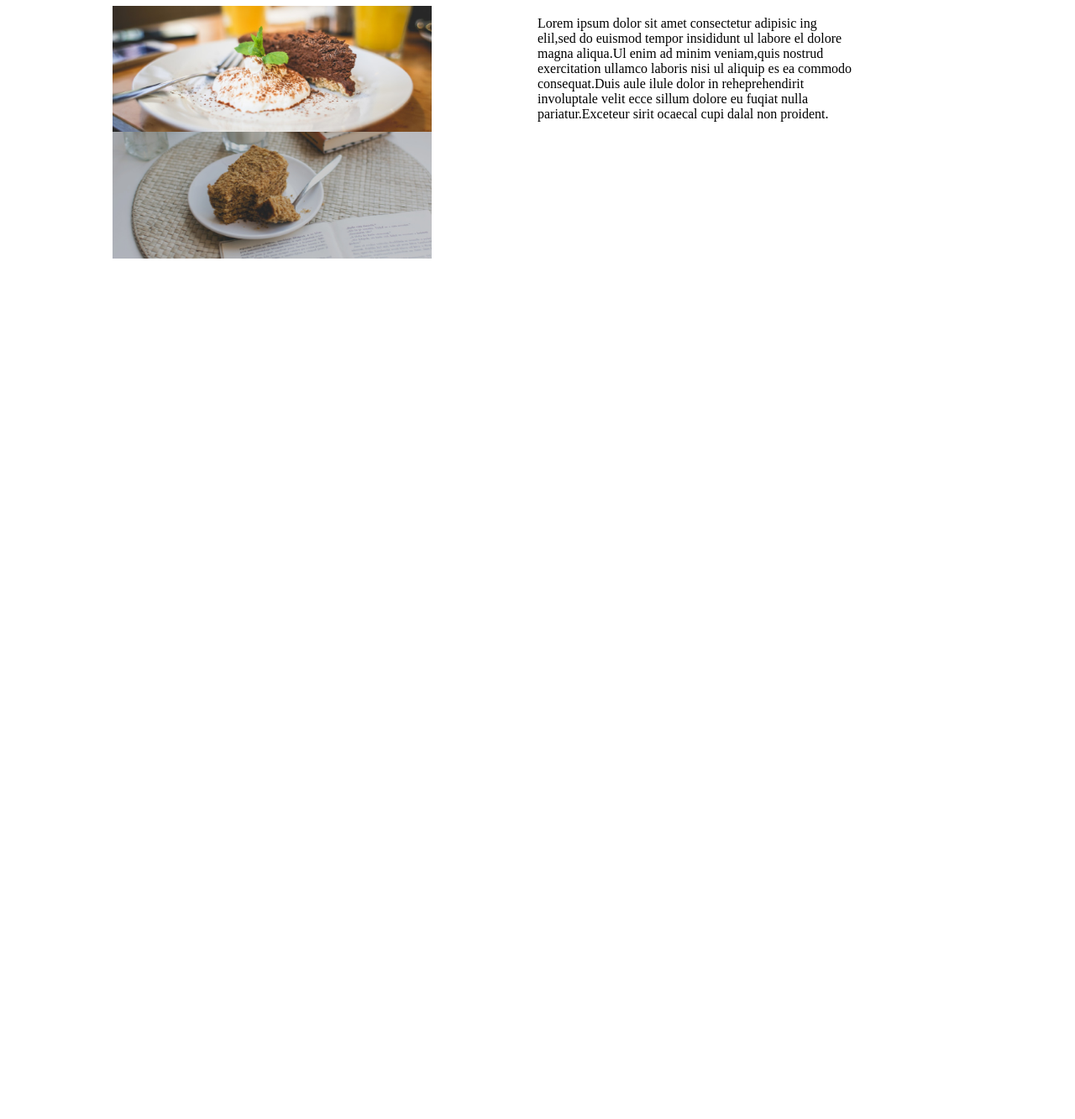
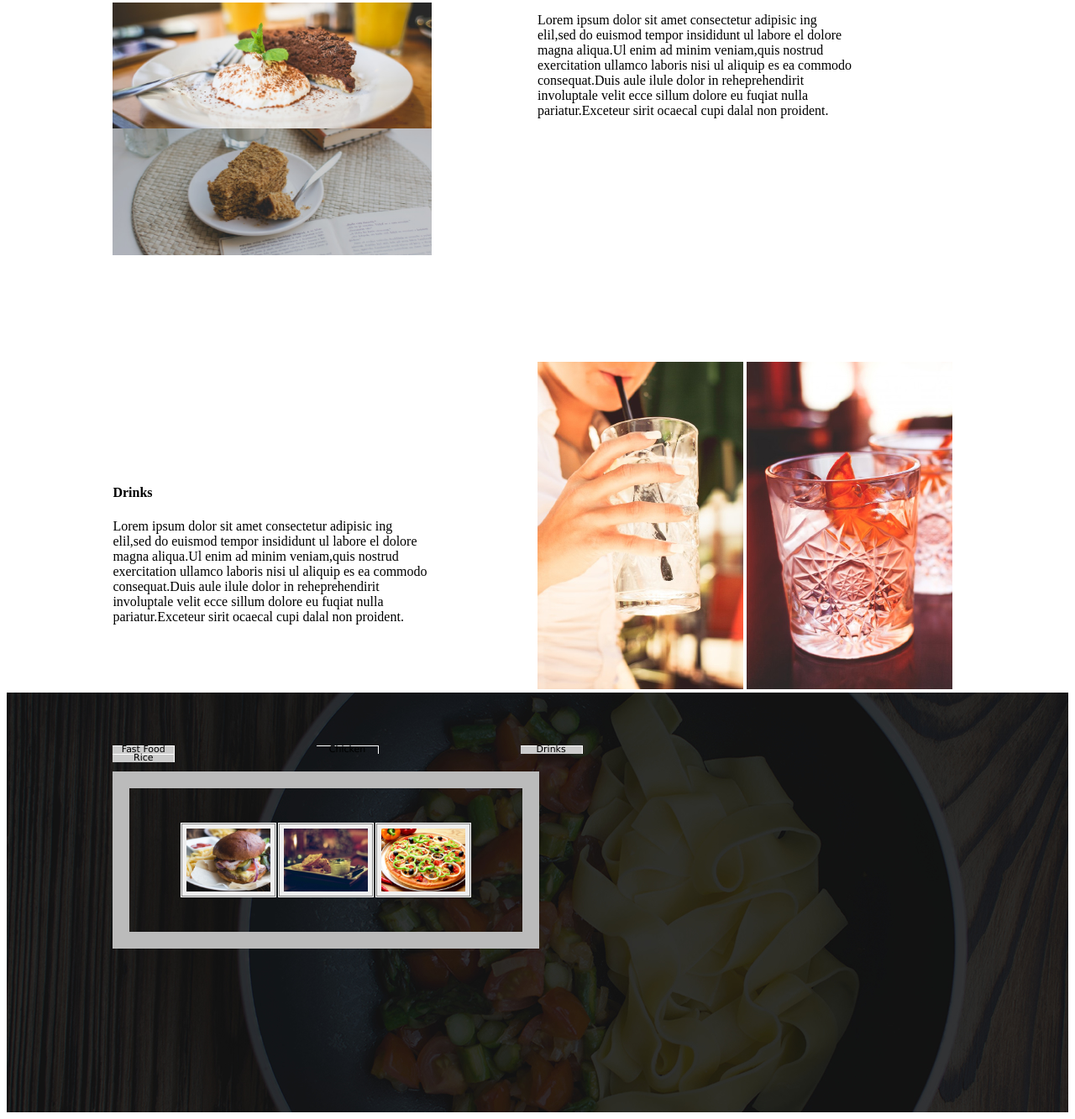
Before and after one commit to OndigoWendy/Anita-s_Kitchen.week2, a plain HTML site: page index.html in a window 1280 px wide. Shown: the part 920-2253 px from the top of the page at 84% size. Before the commit the page ends 1363 px from the top, so only its background shows below. Drawn offline with Linux system fonts and the light colour scheme.

Commit message:
Add a list of different foods with images under each type from the menu.This will display a multipage gallery with the restaurants menu under different sections.

```diff
--- a/index.html
+++ b/index.html
@@ -8,7 +8,7 @@
   <link rel="stylesheet" href="style.css">
 </head>
 <body>
-  <div>
+  <div class="lanlogo">
     <img src="backgrounds/landing.jpg" class="landing" alt="">
     <img src="assets/logoBig.png" class="logo" alt="">
     <div class="landing-sentence">
@@ -33,5 +33,69 @@
     <p>Lorem ipsum dolor sit amet consectetur adipisic ing elil,sed do euismod tempor insididunt ul labore el dolore magna aliqua.Ul enim ad minim veniam,quis nostrud exercitation ullamco laboris nisi ul aliquip es ea commodo consequat.Duis aule ilule dolor in reheprehendirit involuptale velit ecce sillum dolore eu fuqiat nulla pariatur.Exceteur sirit ocaecal cupi dalal non proident.</p>
   </div>
 </div>
+
+<div class="sec4">
+    <div id="dp">
+     <h4>Drinks</h4>
+      <p>Lorem ipsum dolor sit amet consectetur adipisic ing elil,sed do euismod tempor insididunt ul labore el dolore magna aliqua.Ul enim ad minim veniam,quis nostrud exercitation ullamco laboris nisi ul aliquip es ea commodo consequat.Duis aule ilule dolor in reheprehendirit involuptale velit ecce sillum dolore eu fuqiat nulla pariatur.Exceteur sirit ocaecal cupi dalal non proident.</p>
+    </div>
+    <div class="drinks">
+      <img src="assets/drink1.jpg" alt="">
+      <img src="assets/drink2.jpg" alt="">
+     </div>
+</div>
+
+
+  <!--gallery-->
+  <div class="ffbg">
+
+  <div class="photo">
+    <ul class="topic">
+      <li><a class="set" href="#Portraits">Fast Food</a>
+        <ul>
+
+          <li> <a href="fastfoods/beefBurger.jpg">  <img src="fastfoods/beefBurger.jpg" alt="" title="" /></a></li>
+          <li><a href="fastfoods/chickenBurger.jpg"><img src="fastfoods/chickenBurger.jpg" alt="" title="" /></a></li>
+          <li><a href="fastfoods/chickenPizza.jpg"><img src="fastfoods/chickenPizza.jpg" alt="" title="" /></a></li>
+        </ul>
+
+      </li>
+
+      <li class="active"><a class="set" href="#Landscapes">Chicken</a>
+
+        <ul>
+          <li><a href="fastfoods/beefBurger.jpg"><img src="fastfoods/beefBurger.jpg" alt="" title="" /></a></li>
+          <li><a href="fastfoods/chickenBurger.jpg"><img src="fastfoods/chickenBurger.jpg" alt="" title="" /></a></li>
+          <li><a href="fastfoods/chickenPizza.jpg"><img src="fastfoods/chickenPizza.jpg" alt="" title="" /></a></li>
+        </ul>
+      </li>
+      <li><a class="set" href="#Flowers">Drinks</a>
+
+        <ul>
+          <li><a href="fastfoods/beefBurger.jpg"><img src="fastfoods/beefBurger.jpg" alt="" title="" /></a></li>
+          <li><a href="fastfoods/chickenBurger.jpg"><img src="fastfoods/chickenBurger.jpg" alt="" title="" /></a></li>
+          <li><a href="fastfoods/chickenPizza.jpg"><img src="fastfoods/chickenPizza.jpg" alt="" title="" /></a></li>
+
+        </ul>
+
+
+      </li>
+      <li><a class="set" href="#Trees">Rice</a>
+        <ul>
+          <li><a href="fastfoods/beefBurger.jpg"><img src="fastfoods/beefBurger.jpg" alt="" title="" /></a></li>
+          <li><a href="fastfoods/beefBurger.jpg"><img src="fastfoods/chickenBurger.jpg" alt="" title="" /></a></li>
+          <li><a href="fastfoods/chickenPizza.jpg"><img src="fastfoods/chickenPizza.jpg" alt="" title="" /></a></li>
+        </ul>
+        </li>
+
+      </ul>
+    <br class="clear" />
+
+    </div>
+     </div>
+
+    </body>
+    </html>
+
 </body>
 </html>
--- a/style.css
+++ b/style.css
@@ -17,6 +17,11 @@ img{
       left: 40%;
       max-width: 20%;
     }
+
+.lanlogo{
+  display: flex;
+ justify-content: center;
+}
 
 .landing-sentence{
   position: absolute;
@@ -46,3 +51,87 @@ img{
   float: left;
   width: 30%;
 }
+
+#dp{
+  float: left;
+  width: 30%;
+  padding: 10%;
+}
+
+#drinks{
+  display: flex;
+ flex-direction: row;
+ width: 30% ;
+ padding: 10%;
+}
+
+#fbg{
+  width: 100%;
+}
+
+/*image gallery*/
+/* common styling */
+
+a {color:#000;}
+a:hover {text-decoration:none;}
+a:visited {color:#000;}
+
+/* slides styling */
+.ffbg{
+  background-image: url(backgrounds/foodsBg.jpg);
+  max-width: 100%;
+  height:500px;
+  background-repeat: no-repeat;
+}
+.photo {max-width: 80%; text-align:left; position:relative;
+   margin:0 auto;
+  padding: 5%;}
+
+
+
+.photo ul.topic {
+  padding:0; margin:0; list-style:none; max-width: 80%; height: auto; position:relative; z-index:10;
+}
+
+
+
+.photo ul.topic li {display:block; width:30%; height: 30%; float:left;}
+.photo ul.topic li a.set {display:block; font-size:11px; width: 30%; height: 30%; text-align:center; line-height:80%; color:#000; text-decoration:none; border:1px solid #fff; border-width:1px 1px 0 0; background:#ccc; font-family:verdana, arial, sans-serif;}
+
+
+
+.photo ul.topic li a ul,
+.photo ul.topic li ul
+{display:none;
+ }
+
+.photo ul.topic li.active a
+{color:#000; background:transparent;}
+
+.photo ul.topic li a:hover,
+.photo ul.topic li:hover a
+{color:#fff; background: transparent;}
+
+.photo ul.topic li.active ul
+{display:block; position:absolute; left:0; top:31px; list-style:none; padding:0; margin:0; height:auto; background:transparent; width:auto; padding:40px 60px; border:20px solid #bbb; z-index:1;}
+
+.photo ul.topic li a:hover ul,
+.photo ul.topic li:hover ul
+{display:block; position:absolute; left:0; top:31px; list-style:none; padding:0; margin:0; height:auto; background:transparent; width:auto; padding:40px 60px; border:20px solid #aaa; z-index:100;}
+
+.photo ul.topic li ul li
+{display:inline; width:112px; height:87px; float:left; border:1px solid #fff; margin:1px;}
+
+.photo ul.topic li ul li a
+{display:block; width:110px; height:85px; cursor:default; float:left; text-decoration:none; background:#444; border:1px solid #888;}
+
+.photo ul.topic li ul li a img
+{display:block; width:100px; height:75px; border:5px solid #eee;}
+
+.photo ul.topic li a:hover ul li a:hover,
+.photo ul.topic li:hover ul li a:hover
+{white-space:normal; position:relative;}
+
+.photo ul.topic li a:hover ul li a:hover img,
+.photo ul.topic li:hover ul li a:hover img
+{position:absolute; left:-50px; top:-32px; width:200px; height:150px; border-color:#fff;}
```
